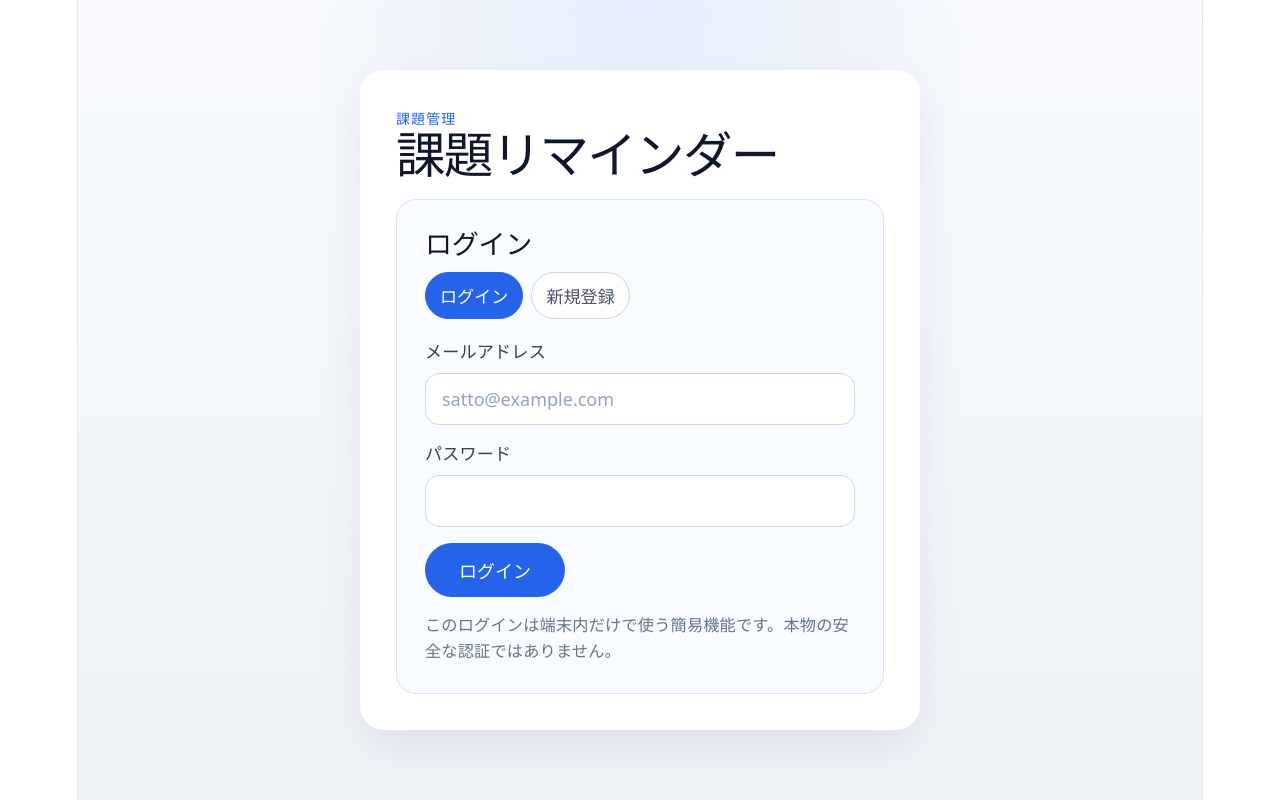
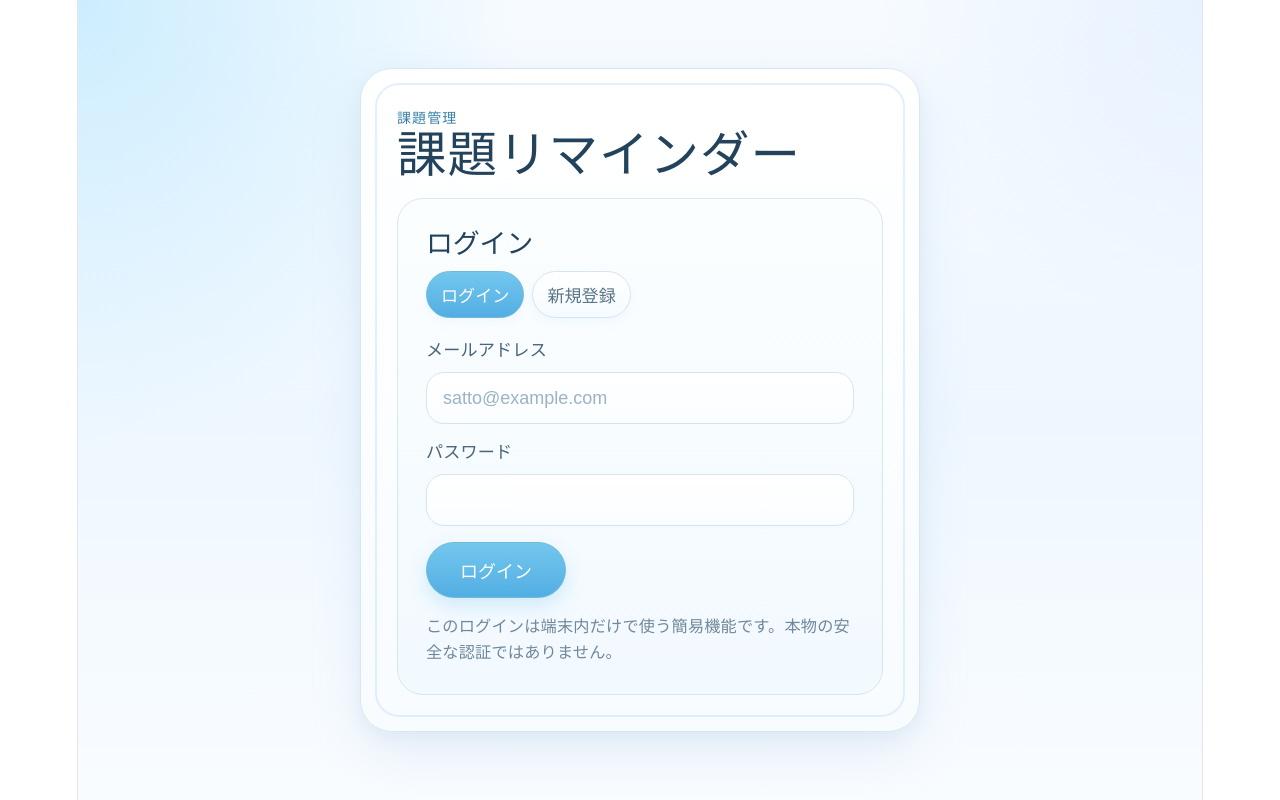
Before and after one commit to sattomio/kadai-reminder, a React (Vite) app: page / in a window 1280 px wide. Built offline with nearby package versions, Linux system fonts and the light colour scheme.

Commit message:
Apply whiteboard classroom UI

```diff
--- a/src/App.css
+++ b/src/App.css
@@ -4,20 +4,42 @@
   display: flex;
   align-items: center;
   justify-content: center;
+  font-family:
+    "Yu Kyokasho",
+    "UD Digi Kyokasho N-R",
+    "UD Digi Kyokasho NP-R",
+    "Hiragino Maru Gothic ProN",
+    "Yu Gothic",
+    sans-serif;
   background:
-    radial-gradient(circle at top, rgba(59, 130, 246, 0.1), transparent 35%),
-    linear-gradient(180deg, #f7f9fc 0%, #eef3f8 100%);
+    radial-gradient(circle at top left, rgba(125, 211, 252, 0.35), transparent 32%),
+    radial-gradient(circle at top right, rgba(191, 219, 254, 0.28), transparent 24%),
+    linear-gradient(180deg, #f7fbff 0%, #eef7ff 52%, #f9fcff 100%);
   box-sizing: border-box;
 }
 
 .app-card {
   width: min(720px, 100%);
   padding: 36px;
-  border-radius: 24px;
-  background: #ffffff;
-  box-shadow: 0 20px 45px rgba(15, 23, 42, 0.08);
+  border: 1px solid #d8e8f3;
+  border-radius: 32px;
+  background:
+    linear-gradient(180deg, rgba(255, 255, 255, 0.98) 0%, rgba(248, 252, 255, 0.98) 100%);
+  box-shadow:
+    0 22px 50px rgba(148, 184, 216, 0.18),
+    0 6px 16px rgba(148, 184, 216, 0.12);
   text-align: left;
   box-sizing: border-box;
+  position: relative;
+}
+
+.app-card::before {
+  content: "";
+  position: absolute;
+  inset: 14px;
+  border: 2px solid rgba(191, 219, 254, 0.45);
+  border-radius: 24px;
+  pointer-events: none;
 }
 
 .app-header {
@@ -36,13 +58,14 @@
   font-size: 14px;
   font-weight: 700;
   letter-spacing: 0.08em;
-  color: #2563eb;
+  color: #3b82a6;
 }
 
 .app-header h1 {
   margin: 0;
   font-size: clamp(2rem, 4vw, 2.75rem);
-  color: #0f172a;
+  color: #23425b;
+  letter-spacing: 0.02em;
 }
 
 .session-info {
@@ -55,61 +78,63 @@
   margin: 0;
   font-size: 0.95rem;
   font-weight: 700;
-  color: #334155;
+  color: #486579;
   word-break: break-all;
   text-align: right;
 }
 
 .add-button {
-  border: none;
+  border: 1px solid #71b8d9;
   border-radius: 999px;
   padding: 14px 20px;
   font-size: 1rem;
   font-weight: 700;
   color: #ffffff;
-  background: #2563eb;
+  background: linear-gradient(180deg, #74c7ee 0%, #52aee3 100%);
   cursor: pointer;
   white-space: nowrap;
   transition:
     transform 0.2s ease,
     box-shadow 0.2s ease,
     background-color 0.2s ease;
+  box-shadow: 0 8px 18px rgba(116, 199, 238, 0.28);
 }
 
 .add-button:hover {
-  background: #1d4ed8;
-  transform: translateY(-1px);
-  box-shadow: 0 12px 24px rgba(37, 99, 235, 0.22);
+  background: linear-gradient(180deg, #67bee8 0%, #459fd5 100%);
+  transform: translateY(-2px) rotate(-0.5deg);
+  box-shadow: 0 14px 26px rgba(82, 174, 227, 0.26);
 }
 
 .add-button:focus-visible {
-  outline: 3px solid rgba(37, 99, 235, 0.25);
+  outline: 3px solid rgba(116, 199, 238, 0.3);
   outline-offset: 3px;
 }
 
 .logout-button {
-  border: 1px solid #cbd5e1;
+  border: 1px solid #d6e4ef;
   border-radius: 999px;
   padding: 10px 16px;
   font-size: 0.95rem;
   font-weight: 700;
-  color: #334155;
-  background: #ffffff;
+  color: #486579;
+  background: linear-gradient(180deg, #ffffff 0%, #f2f9fd 100%);
   cursor: pointer;
   transition:
     border-color 0.2s ease,
     background-color 0.2s ease,
     color 0.2s ease;
+  box-shadow: 0 4px 10px rgba(191, 219, 254, 0.2);
 }
 
 .logout-button:hover {
-  border-color: #93c5fd;
-  color: #1d4ed8;
-  background: #eff6ff;
+  border-color: #9bcfe7;
+  color: #2f6f93;
+  background: #f4fbff;
 }
 
 .logout-button:focus-visible {
-  outline: 3px solid rgba(37, 99, 235, 0.2);
+  outline: 3px solid rgba(116, 199, 238, 0.22);
   outline-offset: 3px;
 }
 
@@ -119,9 +144,10 @@
 
 .login-section {
   padding: 28px;
-  border: 1px solid #dbe4f0;
-  border-radius: 20px;
-  background: #f8fbff;
+  border: 1px solid #d7e7f2;
+  border-radius: 26px;
+  background: linear-gradient(180deg, #fbfeff 0%, #f2f9ff 100%);
+  box-shadow: inset 0 1px 0 rgba(255, 255, 255, 0.9);
 }
 
 .login-heading {
@@ -149,13 +175,17 @@
   font-size: 0.95rem;
   font-weight: 700;
   color: #b91c1c;
+  background: #fff1f2;
+  border: 1px solid #fecdd3;
+  border-radius: 14px;
+  padding: 10px 12px;
 }
 
 .auth-note {
   margin: 0;
   font-size: 0.9rem;
   line-height: 1.6;
-  color: #64748b;
+  color: #70889b;
 }
 
 .login-button {
@@ -178,9 +208,9 @@
 .notification-section {
   margin-bottom: 24px;
   padding: 28px;
-  border: 1px solid #dbe4f0;
-  border-radius: 20px;
-  background: #f8fbff;
+  border: 1px solid #d7e7f2;
+  border-radius: 26px;
+  background: linear-gradient(180deg, #fbfeff 0%, #f3f9ff 100%);
 }
 
 .notification-heading {
@@ -196,7 +226,7 @@
   margin: 0;
   font-size: 1rem;
   font-weight: 700;
-  color: #334155;
+  color: #486579;
 }
 
 .notification-status-granted {
@@ -218,28 +248,29 @@
 }
 
 .notification-button {
-  border: 1px solid #2563eb;
+  border: 1px solid #71b8d9;
   border-radius: 999px;
   padding: 12px 18px;
   font-size: 0.95rem;
   font-weight: 700;
   color: #ffffff;
-  background: #2563eb;
+  background: linear-gradient(180deg, #74c7ee 0%, #52aee3 100%);
   cursor: pointer;
   transition:
     background-color 0.2s ease,
     border-color 0.2s ease,
     color 0.2s ease,
     opacity 0.2s ease;
+  box-shadow: 0 8px 18px rgba(116, 199, 238, 0.24);
 }
 
 .notification-button:hover {
-  border-color: #1d4ed8;
-  background: #1d4ed8;
+  border-color: #5ca9cd;
+  background: linear-gradient(180deg, #67bee8 0%, #459fd5 100%);
 }
 
 .notification-button:focus-visible {
-  outline: 3px solid rgba(37, 99, 235, 0.2);
+  outline: 3px solid rgba(116, 199, 238, 0.22);
   outline-offset: 3px;
 }
 
@@ -249,15 +280,15 @@
 }
 
 .notification-button-secondary {
-  border-color: #cbd5e1;
-  color: #334155;
-  background: #ffffff;
+  border-color: #d6e4ef;
+  color: #486579;
+  background: linear-gradient(180deg, #ffffff 0%, #f3faff 100%);
 }
 
 .notification-button-secondary:hover:not(:disabled) {
-  border-color: #93c5fd;
-  color: #1d4ed8;
-  background: #eff6ff;
+  border-color: #9bcfe7;
+  color: #2f6f93;
+  background: #edf8ff;
 }
 
 .assignment-form {
@@ -279,58 +310,60 @@
 .form-field span {
   font-size: 0.95rem;
   font-weight: 700;
-  color: #334155;
+  color: #486579;
 }
 
 .form-field input {
   width: 100%;
   min-height: 52px;
   padding: 0 16px;
-  border: 1px solid #cbd5e1;
-  border-radius: 14px;
+  border: 1px solid #d6e4ef;
+  border-radius: 18px;
   font: inherit;
-  color: #0f172a;
-  background: #ffffff;
+  color: #23425b;
+  background: linear-gradient(180deg, #ffffff 0%, #fafdff 100%);
   box-sizing: border-box;
   transition:
     border-color 0.2s ease,
     box-shadow 0.2s ease;
+  box-shadow: inset 0 1px 0 rgba(255, 255, 255, 0.9);
 }
 
 .form-field input:focus {
-  border-color: #2563eb;
-  box-shadow: 0 0 0 4px rgba(37, 99, 235, 0.12);
+  border-color: #72b9da;
+  box-shadow: 0 0 0 4px rgba(116, 199, 238, 0.16);
   outline: none;
 }
 
 .form-field input::placeholder {
-  color: #94a3b8;
+  color: #9bb3c4;
 }
 
 .form-field textarea {
   width: 100%;
   min-height: 112px;
   padding: 14px 16px;
-  border: 1px solid #cbd5e1;
-  border-radius: 14px;
+  border: 1px solid #d6e4ef;
+  border-radius: 18px;
   font: inherit;
-  color: #0f172a;
-  background: #ffffff;
+  color: #23425b;
+  background: linear-gradient(180deg, #ffffff 0%, #fafdff 100%);
   box-sizing: border-box;
   resize: vertical;
   transition:
     border-color 0.2s ease,
     box-shadow 0.2s ease;
+  box-shadow: inset 0 1px 0 rgba(255, 255, 255, 0.9);
 }
 
 .form-field textarea:focus {
-  border-color: #2563eb;
-  box-shadow: 0 0 0 4px rgba(37, 99, 235, 0.12);
+  border-color: #72b9da;
+  box-shadow: 0 0 0 4px rgba(116, 199, 238, 0.16);
   outline: none;
 }
 
 .form-field textarea::placeholder {
-  color: #94a3b8;
+  color: #9bb3c4;
 }
 
 .date-fields {
@@ -358,7 +391,7 @@
   flex: 0 0 auto;
   font-size: 0.95rem;
   font-weight: 700;
-  color: #475569;
+  color: #7390a4;
 }
 
 .time-field input {
@@ -389,9 +422,9 @@
 
 .assignment-section {
   padding: 28px;
-  border: 1px solid #dbe4f0;
-  border-radius: 20px;
-  background: #f8fbff;
+  border: 1px solid #d7e7f2;
+  border-radius: 26px;
+  background: linear-gradient(180deg, #fbfeff 0%, #f3f9ff 100%);
 }
 
 .section-heading {
@@ -406,7 +439,7 @@
 .section-heading h2 {
   margin: 0;
   font-size: 1.5rem;
-  color: #0f172a;
+  color: #23425b;
 }
 
 .assignment-section-title {
@@ -425,8 +458,9 @@
   border-radius: 999px;
   font-size: 0.95rem;
   font-weight: 700;
-  color: #1d4ed8;
-  background: #dbeafe;
+  color: #2f6f93;
+  background: #e8f7ff;
+  border: 1px solid #c4e9f8;
 }
 
 .filter-actions {
@@ -436,41 +470,42 @@
 }
 
 .filter-button {
-  border: 1px solid #cbd5e1;
+  border: 1px solid #d6e4ef;
   border-radius: 999px;
   padding: 10px 14px;
   font-size: 0.95rem;
   font-weight: 700;
-  color: #475569;
-  background: #ffffff;
+  color: #5a7486;
+  background: linear-gradient(180deg, #ffffff 0%, #f5fbff 100%);
   cursor: pointer;
   transition:
     border-color 0.2s ease,
     background-color 0.2s ease,
     color 0.2s ease;
+  box-shadow: 0 4px 10px rgba(191, 219, 254, 0.16);
 }
 
 .filter-button:hover {
-  border-color: #93c5fd;
-  color: #1d4ed8;
-  background: #eff6ff;
+  border-color: #9bcfe7;
+  color: #2f6f93;
+  background: #edf8ff;
 }
 
 .filter-button:focus-visible {
-  outline: 3px solid rgba(37, 99, 235, 0.2);
+  outline: 3px solid rgba(116, 199, 238, 0.22);
   outline-offset: 3px;
 }
 
 .filter-button-active {
-  border-color: #2563eb;
+  border-color: #71b8d9;
   color: #ffffff;
-  background: #2563eb;
+  background: linear-gradient(180deg, #74c7ee 0%, #52aee3 100%);
 }
 
 .filter-button-active:hover {
-  border-color: #1d4ed8;
+  border-color: #5ca9cd;
   color: #ffffff;
-  background: #1d4ed8;
+  background: linear-gradient(180deg, #67bee8 0%, #459fd5 100%);
 }
 
 .assignment-list {
@@ -480,24 +515,25 @@
 
 .assignment-item {
   padding: 20px;
-  border: 1px solid #e2e8f0;
-  border-radius: 16px;
-  background: #ffffff;
+  border: 1px solid #dbe8f2;
+  border-radius: 24px;
+  background: linear-gradient(180deg, #ffffff 0%, #fafdff 100%);
+  box-shadow: 0 8px 18px rgba(191, 219, 254, 0.14);
 }
 
 .assignment-item-completed {
-  border-color: #cbd5e1;
-  background: #f8fafc;
+  border-color: #d6e1ea;
+  background: linear-gradient(180deg, #fbfdff 0%, #f4f8fb 100%);
 }
 
 .assignment-item-urgent {
   border-color: #fca5a5;
-  background: #fff5f5;
+  background: linear-gradient(180deg, #fff8f8 0%, #fff1f2 100%);
 }
 
 .assignment-item-overdue {
   border-color: #ef4444;
-  background: #fef2f2;
+  background: linear-gradient(180deg, #fff5f5 0%, #fee8ea 100%);
   box-shadow: inset 0 0 0 1px rgba(239, 68, 68, 0.12);
 }
 
@@ -534,17 +570,17 @@
 .assignment-edit-field span {
   font-size: 0.9rem;
   font-weight: 700;
-  color: #334155;
+  color: #486579;
 }
 
 .assignment-edit-field input,
 .assignment-edit-field textarea {
   width: 100%;
-  border: 1px solid #cbd5e1;
-  border-radius: 12px;
+  border: 1px solid #d6e4ef;
+  border-radius: 16px;
   font: inherit;
-  color: #0f172a;
-  background: #ffffff;
+  color: #23425b;
+  background: linear-gradient(180deg, #ffffff 0%, #fafdff 100%);
   box-sizing: border-box;
 }
 
@@ -561,42 +597,42 @@
 
 .assignment-edit-field input:focus,
 .assignment-edit-field textarea:focus {
-  border-color: #2563eb;
-  box-shadow: 0 0 0 4px rgba(37, 99, 235, 0.12);
+  border-color: #72b9da;
+  box-shadow: 0 0 0 4px rgba(116, 199, 238, 0.16);
   outline: none;
 }
 
 .assignment-item h3 {
   margin: 0;
   font-size: 1.2rem;
-  color: #0f172a;
+  color: #23425b;
 }
 
 .assignment-item-completed h3 {
-  color: #64748b;
+  color: #7890a1;
   text-decoration: line-through;
 }
 
 .assignment-item p {
   margin: 0;
   font-size: 1rem;
-  color: #475569;
+  color: #5c7384;
 }
 
 .assignment-deadline {
   font-size: 1.05rem;
   line-height: 1.5;
-  color: #334155;
+  color: #486579;
 }
 
 .assignment-deadline-label {
   font-weight: 700;
-  color: #1e293b;
+  color: #315169;
 }
 
 .assignment-deadline-value {
   font-weight: 700;
-  color: #0f172a;
+  color: #23425b;
   letter-spacing: 0.01em;
 }
 
@@ -611,27 +647,27 @@
 }
 
 .assignment-item-completed .assignment-deadline {
-  color: #64748b;
+  color: #7890a1;
 }
 
 .assignment-item-completed .assignment-deadline-label {
-  color: #64748b;
+  color: #7890a1;
 }
 
 .assignment-item-completed .assignment-deadline-value {
-  color: #475569;
+  color: #607889;
 }
 
 .assignment-detail {
   margin-top: 10px;
   font-size: 0.98rem;
   line-height: 1.6;
-  color: #475569;
+  color: #5b7283;
   white-space: pre-wrap;
 }
 
 .assignment-item-completed .assignment-detail {
-  color: #64748b;
+  color: #7890a1;
 }
 
 .completed-badge {
@@ -677,29 +713,30 @@
 }
 
 .toggle-button {
-  border: 1px solid #bfdbfe;
+  border: 1px solid #bfe5f6;
   border-radius: 999px;
   padding: 8px 14px;
   font-size: 0.9rem;
   font-weight: 700;
-  color: #1d4ed8;
-  background: #eff6ff;
+  color: #2f6f93;
+  background: linear-gradient(180deg, #f7fcff 0%, #e7f6ff 100%);
   cursor: pointer;
   white-space: nowrap;
   transition:
     background-color 0.2s ease,
     border-color 0.2s ease,
     color 0.2s ease;
+  box-shadow: 0 4px 10px rgba(191, 229, 246, 0.22);
 }
 
 .toggle-button:hover {
-  border-color: #93c5fd;
-  background: #dbeafe;
-  color: #1e40af;
+  border-color: #93cfe8;
+  background: #daf0fb;
+  color: #255d7d;
 }
 
 .toggle-button:focus-visible {
-  outline: 3px solid rgba(37, 99, 235, 0.2);
+  outline: 3px solid rgba(116, 199, 238, 0.22);
   outline-offset: 3px;
 }
 
@@ -731,44 +768,44 @@
 }
 
 .edit-button {
-  border: 1px solid #dbe4f0;
-  color: #334155;
-  background: #ffffff;
+  border: 1px solid #d6e4ef;
+  color: #50697b;
+  background: linear-gradient(180deg, #ffffff 0%, #f4fbff 100%);
 }
 
 .edit-button:hover {
-  border-color: #bfdbfe;
-  color: #1d4ed8;
-  background: #eff6ff;
+  border-color: #9bcfe7;
+  color: #2f6f93;
+  background: #edf8ff;
 }
 
 .save-button {
-  border: 1px solid #2563eb;
+  border: 1px solid #71b8d9;
   color: #ffffff;
-  background: #2563eb;
+  background: linear-gradient(180deg, #74c7ee 0%, #52aee3 100%);
 }
 
 .save-button:hover {
-  border-color: #1d4ed8;
-  background: #1d4ed8;
+  border-color: #5ca9cd;
+  background: linear-gradient(180deg, #67bee8 0%, #459fd5 100%);
 }
 
 .cancel-button {
-  border: 1px solid #cbd5e1;
-  color: #475569;
-  background: #ffffff;
+  border: 1px solid #d6e4ef;
+  color: #5a7486;
+  background: linear-gradient(180deg, #ffffff 0%, #f4fbff 100%);
 }
 
 .cancel-button:hover {
-  border-color: #94a3b8;
-  color: #334155;
-  background: #f8fafc;
+  border-color: #accadd;
+  color: #486579;
+  background: #f2f8fb;
 }
 
 .edit-button:focus-visible,
 .save-button:focus-visible,
 .cancel-button:focus-visible {
-  outline: 3px solid rgba(37, 99, 235, 0.2);
+  outline: 3px solid rgba(116, 199, 238, 0.22);
   outline-offset: 3px;
 }
 
@@ -779,7 +816,7 @@
   font-size: 0.9rem;
   font-weight: 700;
   color: #dc2626;
-  background: #fef2f2;
+  background: linear-gradient(180deg, #fff8f8 0%, #feeff0 100%);
   cursor: pointer;
   white-space: nowrap;
   transition:
```
